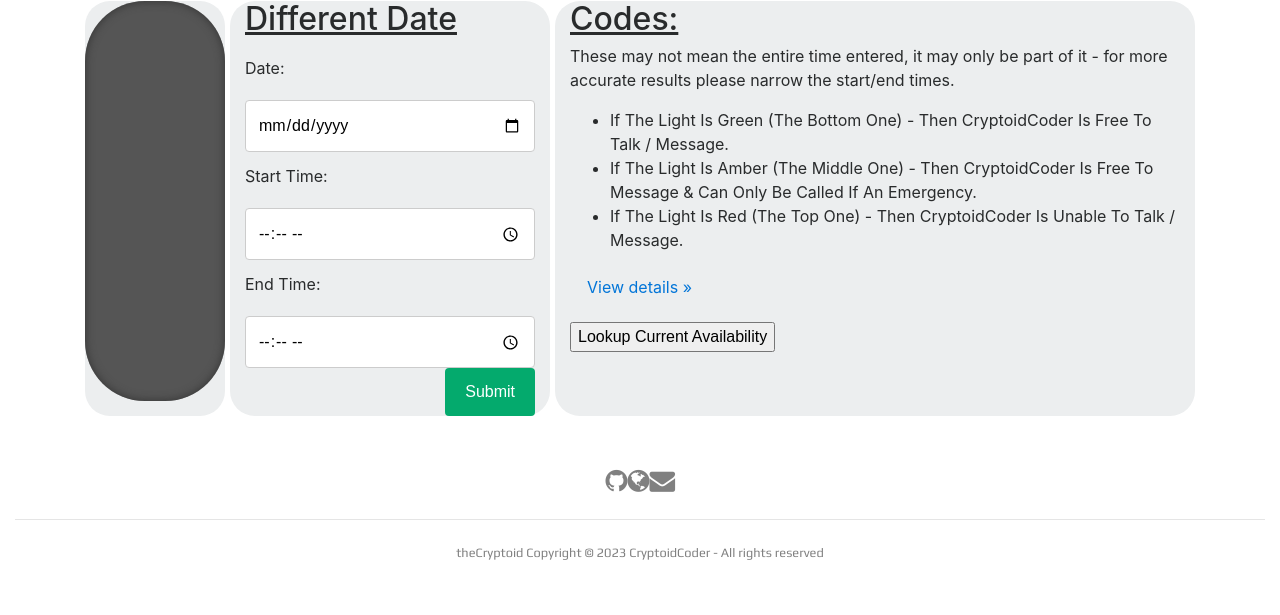
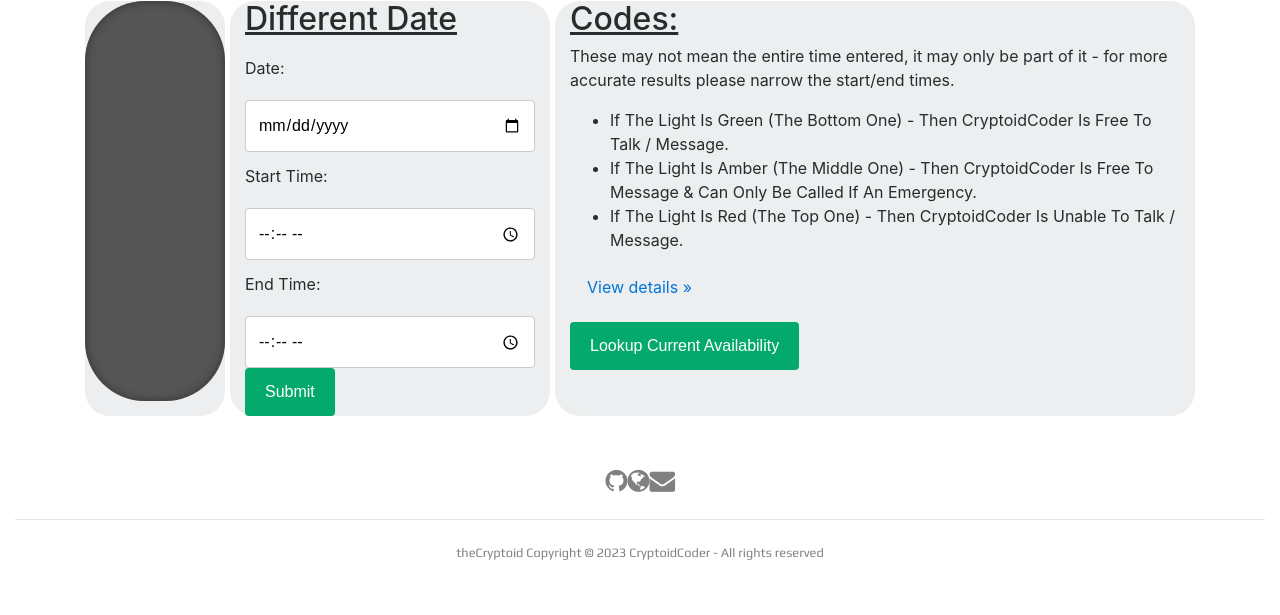
Before and after one commit to CryptoidCoder/Availability, a Flask app: template templates/index.html in a window 1280 px wide. Shown: the part 259-874 px from the top of the page. Run offline with Flask 2, Linux system fonts and the light colour scheme; the template is opened without the code that fills it, so the values that code supplies are empty; parts of the project's set-up code (start-up, migrations or seed data) failed here and were passed over; some libraries are stand-ins or nearby versions.

Commit message:
Moved Buttons

```diff
--- a/static/css/style.css
+++ b/static/css/style.css
@@ -150,9 +150,19 @@ input[type=submit] {
     border: none;
     border-radius: 4px;
     cursor: pointer;
-    float: right;
+    float: left;
 }
 
 input[type=submit]:hover {
     background-color: #3c8140;
 }
+
+button {
+    background-color: #04AA6D;
+    color: white;
+    padding: 12px 20px;
+    border: none;
+    border-radius: 4px;
+    cursor: pointer;
+    float: left;
+}
```
